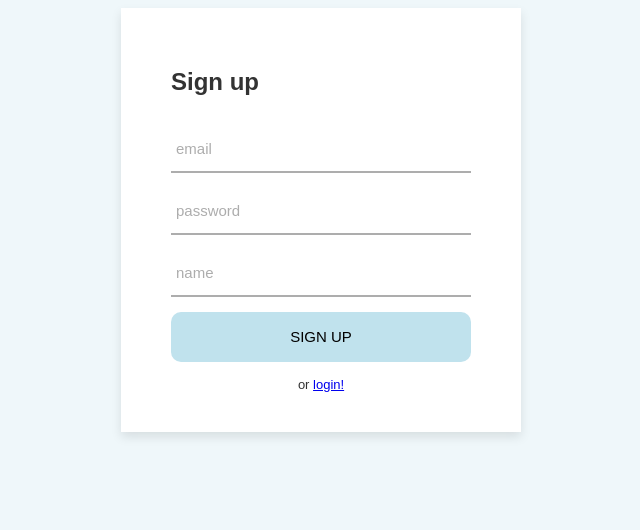
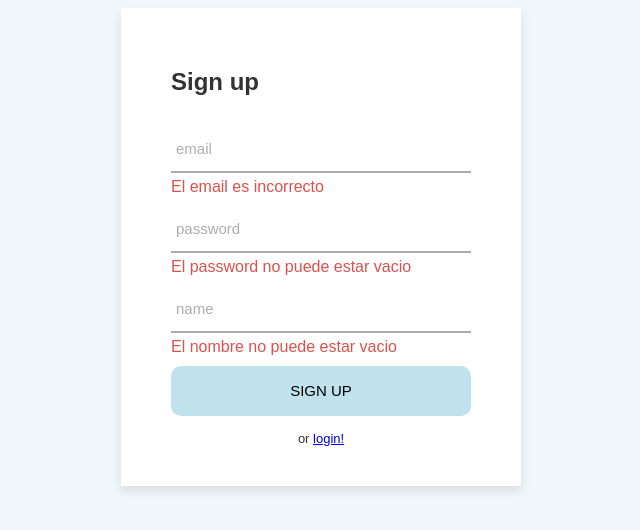
Before and after one commit to JimenaLomeli/calendarWeb, a plain HTML site: page signup.html in a window 1280 px wide. Both pictures are taken after a click on the button "SIGN UP". Shown: the whole page, without its empty margins (319-959 px from the left). Drawn offline with Linux system fonts and the light colour scheme; no server answers.

Commit message:
Validations

```diff
--- a/js/signup.js
+++ b/js/signup.js
@@ -1,9 +1,43 @@
 $('#signup_button').on('click', function(){
-  // cargar los valores de password, email, name, age
+  let valEmail
+  let valPassword
+  let valName
+
   let password = $("#password").val()
   let email = $("#email").val()
   let name = $("#name").val()
 
+  let email_error = $('#email_error')
+  let password_error = $('#password_error')
+  let name_error = $("#name_error")
+
+  if (email === "" && !valida_email(email.value)) {
+    email_error.removeClass('hidden');
+    valEmail = false
+  } else {
+    email_error.addClass('hidden');
+    valEmail = true
+  }
+
+  if (password === "") {
+    password_error.removeClass('hidden');
+    valPassword = false
+  }
+  else {
+    password_error.addClass('hidden');
+    valPassword = true
+  }
+
+  if (name === "") {
+    name_error.removeClass('hidden');
+    valName = false
+  }
+  else {
+    name_error.addClass('hidden');
+    valName = true
+  }
+
+  if (valPassword && valEmail && valName) {
     json_to_send = {
       "password" : password,
       "email": email,
@@ -29,4 +63,10 @@ $('#signup_button').on('click', function(){
         alert((error_msg['responseText']));
       }
     });
+  }
 });
+
+function valida_email(email) {
+  var regexp_email = /\S+@\S+\.\S+/;
+  return regexp_email.test(email);
+}
--- a/signup.html
+++ b/signup.html
@@ -12,7 +12,7 @@
       <div class="input_wrap">
         <input id="email" type="text" name="email" placeholder="email">
       </div>
-        <span id="email_error" class="error hidden">El email no puede estar vacio</span>
+        <span id="email_error" class="error hidden">El email es incorrecto</span>
       <div class="input_wrap">
         <input id="password" type="password" name="password" placeholder="password">
       </div>
```
Also changed, not shown: index.html (+1 -1 lines), js/index.js (+31 -3 lines). Lines whose indentation alone changed are shown as unchanged.
